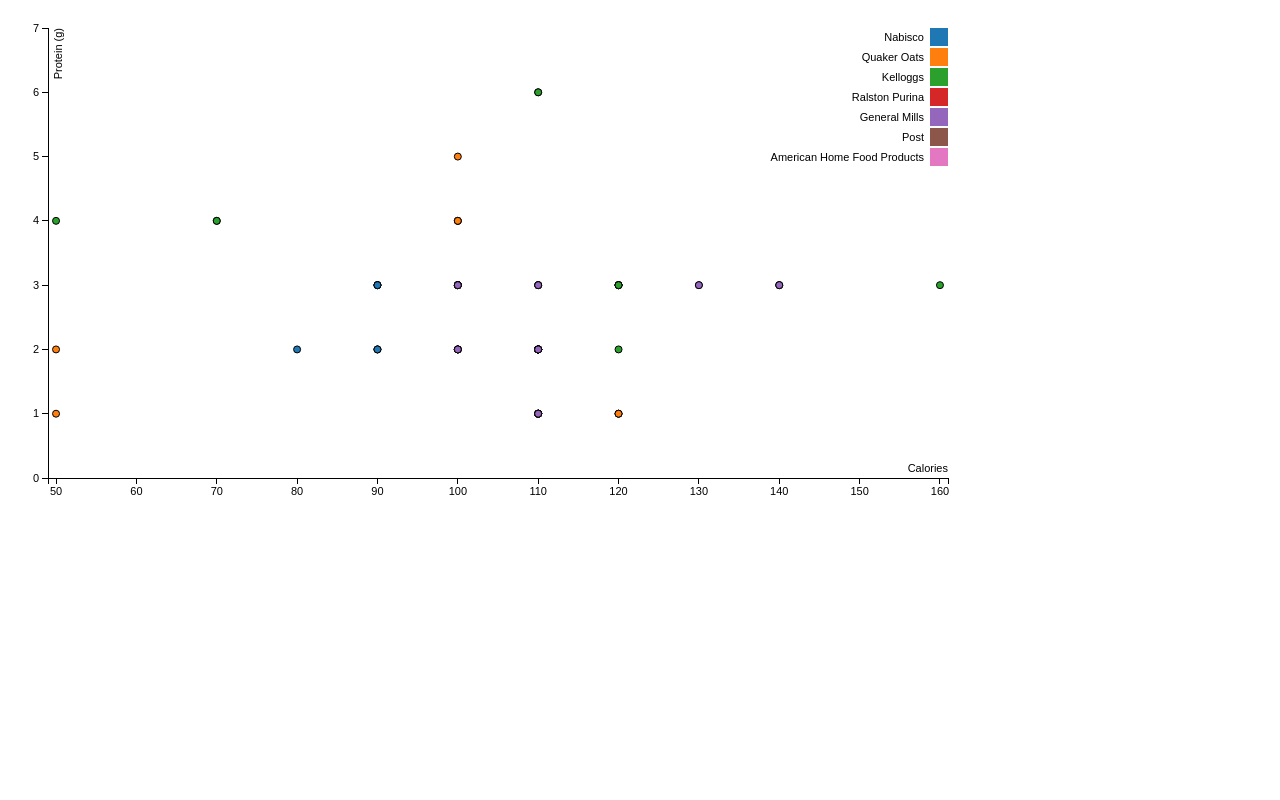
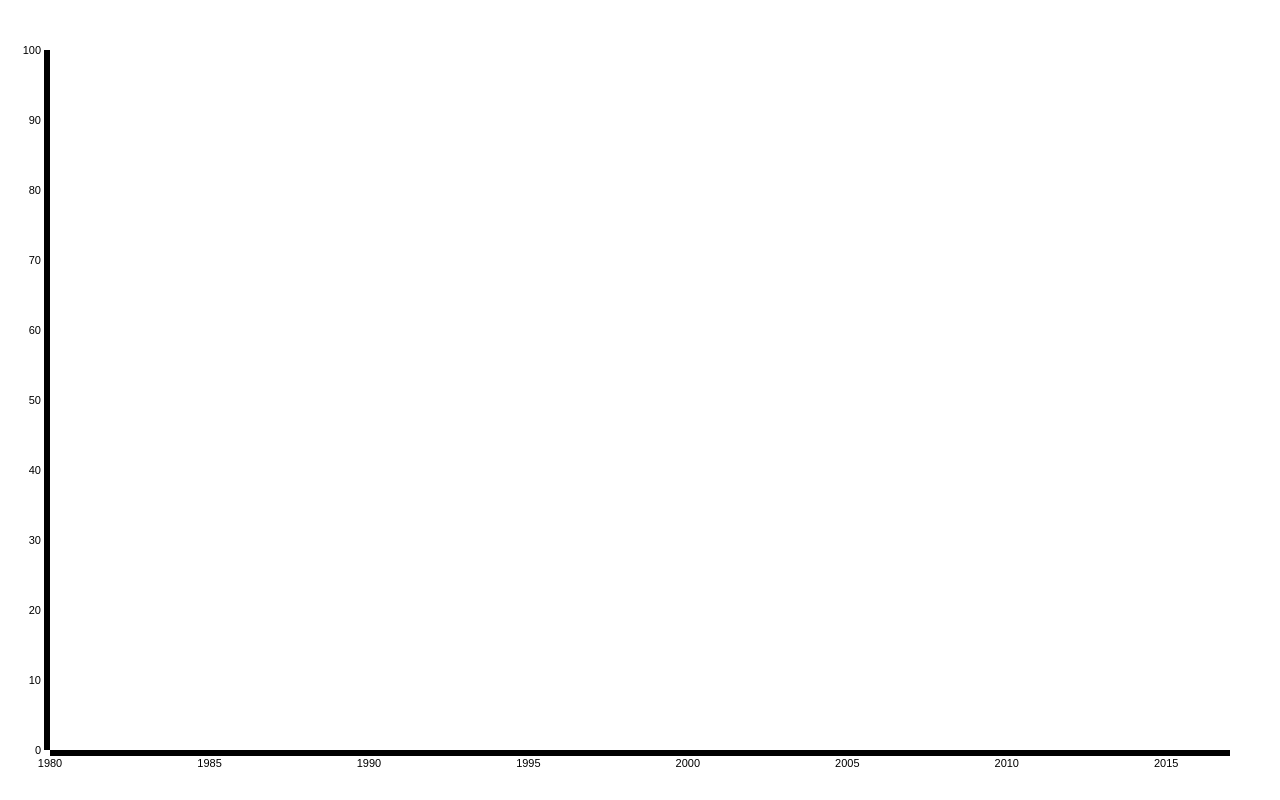
Before and after one commit to oa495/recycled-politicians, a plain HTML site: page viz/index.html in a window 1280 px wide. Drawn offline with nearby package versions, Linux system fonts and the light colour scheme.

Commit message:
got x-axis

```diff
--- a/viz/index.html
+++ b/viz/index.html
@@ -1,63 +1,144 @@
 <!DOCTYPE html>
 <html>
 <meta charset="utf-8">
-
-<!-- Example based on http://bl.ocks.org/mbostock/3887118 -->
-<!-- Tooltip example from http://www.d3noob.org/2013/01/adding-tooltips-to-d3js-graph.html -->
 
 <style>
   body {
     font: 11px sans-serif;
   }
-
-.axis path,
-.axis line {
-  fill: none;
-  stroke: #000;
-  shape-rendering: crispEdges;
+   #chart {
+    position: fixed;
+    left: 0px;
+    right: 0px;
+    top: 0px;
+    bottom: 0px;
   }
 
-.dot {
-  stroke: #000;
-}
-
-.tooltip {
-  position: absolute;
-  width: 200px;
-  height: 28px;
-  pointer-events: none;
-}
 </style>
 <body>
+   <div id="chart"></div>
   <script src="http://d3js.org/d3.v3.min.js"></script>
+  <script>
+  var myjson = [
+     {
+        "Omayeli Arenyeka":{
+           "positions":[
+              {
+                 "years":"1993-2001",
+                 "position":"Senator of Abia"
+              },
+              {
+                 "years":"2001-2004",
+                 "position":"President"
+              }
+           ]
+        }
+     },
+     {
+        "Omayeli Arenyeka":{
+           "positions":[
+              {
+                 "years":"1993-2001",
+                 "position":"Senator of Abia"
+              },
+              {
+                 "years":"2001-2004",
+                 "position":"President"
+              }
+           ]
+        }
+     },
+     {
+        "Omayeli Arenyeka":{
+           "positions":[
+              {
+                 "years":"1993-2001",
+                 "position":"Senator of Abia"
+              },
+              {
+                 "years":"2001-2004",
+                 "position":"President"
+              }
+           ]
+        }
+     },
+     {
+        "Omayeli Arenyeka":{
+           "positions":[
+              {
+                 "years":"1993-2001",
+                 "position":"Senator of Abia"
+              },
+              {
+                 "years":"2001-2004",
+                 "position":"President"
+              }
+           ]
+        }
+     },
+     {
+        "Omayeli Arenyeka":{
+           "positions":[
+              {
+                 "years":"1993-2001",
+                 "position":"Senator of Abia"
+              },
+              {
+                 "years":"2001-2004",
+                 "position":"President"
+              }
+           ]
+        }
+     },
+     {
+        "Omayeli Arenyeka":{
+           "positions":[
+              {
+                 "years":"1993-2001",
+                 "position":"Senator of Abia"
+              },
+              {
+                 "years":"2001-2004",
+                 "position":"President"
+              }
+           ]
+        }
+     },
+     {
+        "Omayeli Arenyeka":{
+           "positions":[
+              {
+                 "years":"1993-2001",
+                 "position":"Senator of Abia"
+              },
+              {
+                 "years":"2001-2004",
+                 "position":"President"
+              }
+           ]
+        }
+     }
+  ];
 
-<script>
-var margin = {top: 20, right: 20, bottom: 30, left: 40},
-    width = 960 - margin.left - margin.right,
-    height = 500 - margin.top - margin.bottom;
+  console.log(myjson);
+  /*
 
-/*
- * value accessor - returns the value to encode for a given data object.
- * scale - maps value to a visual display encoding, such as a pixel position.
- * map function - maps from data value to display value
- * axis - sets up axis
- */
 
-// setup x
-var xValue = function(d) { return d.Calories;}, // data -> value
-    xScale = d3.scale.linear().range([0, width]), // value -> display
-    xMap = function(d) { return xScale(xValue(d));}, // data -> display
-    xAxis = d3.svg.axis().scale(xScale).orient("bottom");
+  var parseDate = d3.time.format("%Y").parse;
 
-// setup y
-var yValue = function(d) { return d["Protein (g)"];}, // data -> value
-    yScale = d3.scale.linear().range([height, 0]), // value -> display
-    yMap = function(d) { return yScale(yValue(d));}, // data -> display
-    yAxis = d3.svg.axis().scale(yScale).orient("left");
+  var x = d3.time.scale()
+    .range([0, width]);
 
-// setup fill color
-var cValue = function(d) { return d.Manufacturer;},
-    color = d3.scale.category10();
+  var y = d3.scale.linear()
+    .range([height, 0]);
+
+  var xAxis = d3.svg.axis()
+    .scale(x)
+    .orient("bottom");
+
+  var yAxis = d3.svg.axis()
+    .scale(y)
+    .orient("left");
 
   // add the graph canvas to the body of the webpage
   var svg = d3.select("body").append("svg")
@@ -65,96 +146,56 @@ var svg = d3.select("body").append("svg")
       .attr("height", height + margin.top + margin.bottom)
     .append("g")
       .attr("transform", "translate(" + margin.left + "," + margin.top + ")");
+  */
+  var chartDiv = document.getElementById("chart");
 
-// add the tooltip area to the webpage
-var tooltip = d3.select("body").append("div")
-    .attr("class", "tooltip")
-    .style("opacity", 0);
+  // create an svg container
+  var width = chartDiv.clientWidth;
+  var height = chartDiv.clientHeight;
+  var padding = 50;
 
-// load data
-d3.csv("cereal.csv", function(error, data) {
+  // create an svg container
+  var vis = d3.select("#chart").
+      append("svg:svg")
+          .attr("width", width)
+          .attr("height", height);
 
-  // change string (from CSV) into number format
-  data.forEach(function(d) {
-    d.Calories = +d.Calories;
-    d["Protein (g)"] = +d["Protein (g)"];
-//    console.log(d);
-  });
+  // define the x scale (horizontal)
+  var parseDate = d3.time.format("%Y").parse;
+  var maxyear = new Date("2017");
+  var minyear = new Date("1980");
 
-  // don't want dots overlapping axis, so add in buffer to data domain
-  xScale.domain([d3.min(data, xValue)-1, d3.max(data, xValue)+1]);
-  yScale.domain([d3.min(data, yValue)-1, d3.max(data, yValue)+1]);
+  var xScale = d3.time.scale()
+    .domain([minyear, maxyear])
+    .range([padding, width - padding]);   // map these the the chart width = total width minus padding at both sides
 
-  // x-axis
-  svg.append("g")
-      .attr("class", "x axis")
-      .attr("transform", "translate(0," + height + ")")
-      .call(xAxis)
-    .append("text")
-      .attr("class", "label")
-      .attr("x", width)
-      .attr("y", -6)
-      .style("text-anchor", "end")
-      .text("Calories");
+  // define the y scale  (vertical)
+  var yScale = d3.scale.linear()
+    .domain([0, 100])    // values between 0 and 100
+    .range([height - padding, padding]);   // map these to the chart height, less padding.
+    //REMEMBER: y axis range has the bigger number first because the y value of zero is at the top of chart and increases as you go down.
 
-  // y-axis
-  svg.append("g")
-      .attr("class", "y axis")
-      .call(yAxis)
-    .append("text")
-      .attr("class", "label")
-      .attr("transform", "rotate(-90)")
-      .attr("y", 6)
-      .attr("dy", ".71em")
-      .style("text-anchor", "end")
-      .text("Protein (g)");
+  // define the y axis
+  var yAxis = d3.svg.axis()
+      .orient("left")
+      .scale(yScale);
 
-  // draw dots
-  svg.selectAll(".dot")
-      .data(data)
-    .enter().append("circle")
-      .attr("class", "dot")
-      .attr("r", 3.5)
-      .attr("cx", xMap)
-      .attr("cy", yMap)
-      .style("fill", function(d) { return color(cValue(d));})
-      .on("mouseover", function(d) {
-          tooltip.transition()
-               .duration(200)
-               .style("opacity", .9);
-          tooltip.html(d["Cereal Name"] + "<br/> (" + xValue(d)
-	        + ", " + yValue(d) + ")")
-               .style("left", (d3.event.pageX + 5) + "px")
-               .style("top", (d3.event.pageY - 28) + "px");
-      })
-      .on("mouseout", function(d) {
-          tooltip.transition()
-               .duration(500)
-               .style("opacity", 0);
-      });
+  // define the y axis
+  var xAxis = d3.svg.axis()
+      .orient("bottom")
+      .scale(xScale)
+      .tickFormat(d3.time.format("%Y")); // <-- format
 
-  // draw legend
-  var legend = svg.selectAll(".legend")
-      .data(color.domain())
-    .enter().append("g")
-      .attr("class", "legend")
-      .attr("transform", function(d, i) { return "translate(0," + i * 20 + ")"; });
+  // draw y axis with labels and move in from the size by the amount of padding
+  vis.append("g")
+      .attr("transform", "translate("+padding+",0)")
+      .call(yAxis);
 
-  // draw legend colored rectangles
-  legend.append("rect")
-      .attr("x", width - 18)
-      .attr("width", 18)
-      .attr("height", 18)
-      .style("fill", color);
-
-  // draw legend text
-  legend.append("text")
-      .attr("x", width - 24)
-      .attr("y", 9)
-      .attr("dy", ".35em")
-      .style("text-anchor", "end")
-      .text(function(d) { return d;})
-});
+  // draw x axis with labels and move to the bottom of the chart area
+  vis.append("g")
+      .attr("class", "xaxis")   // give it a class so it can be used to select only xaxis labels  below
+      .attr("transform", "translate(0," + (height - padding) + ")")
+      .call(xAxis);
 
   </script>
 </body>
```
Lines whose indentation alone changed are shown as unchanged.
